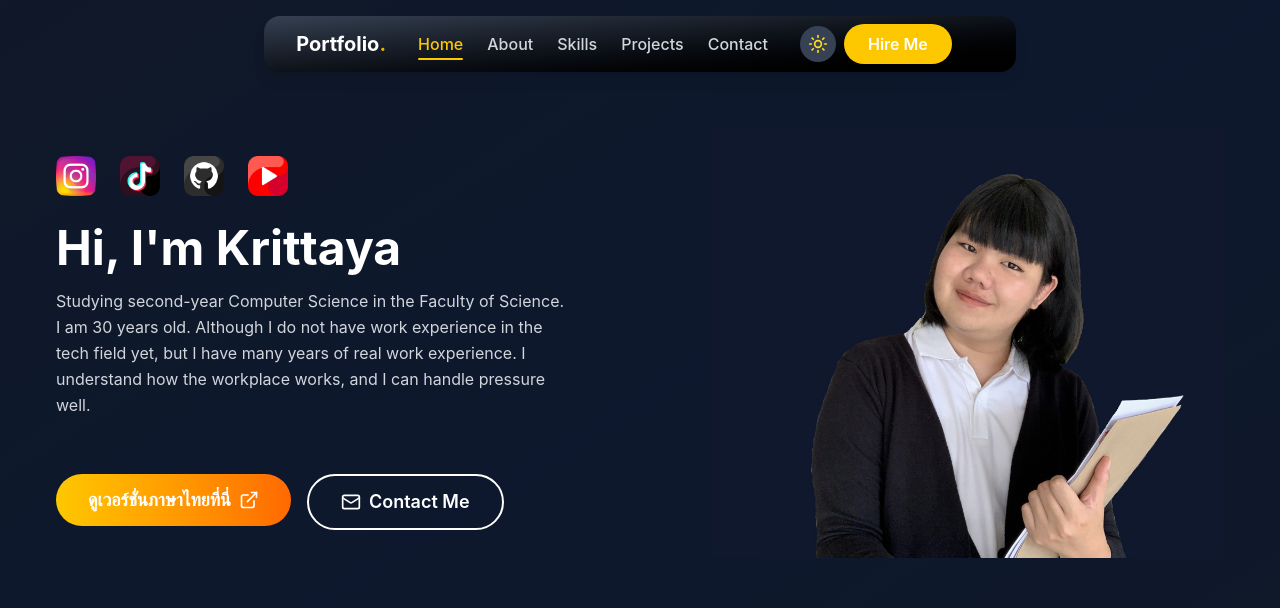
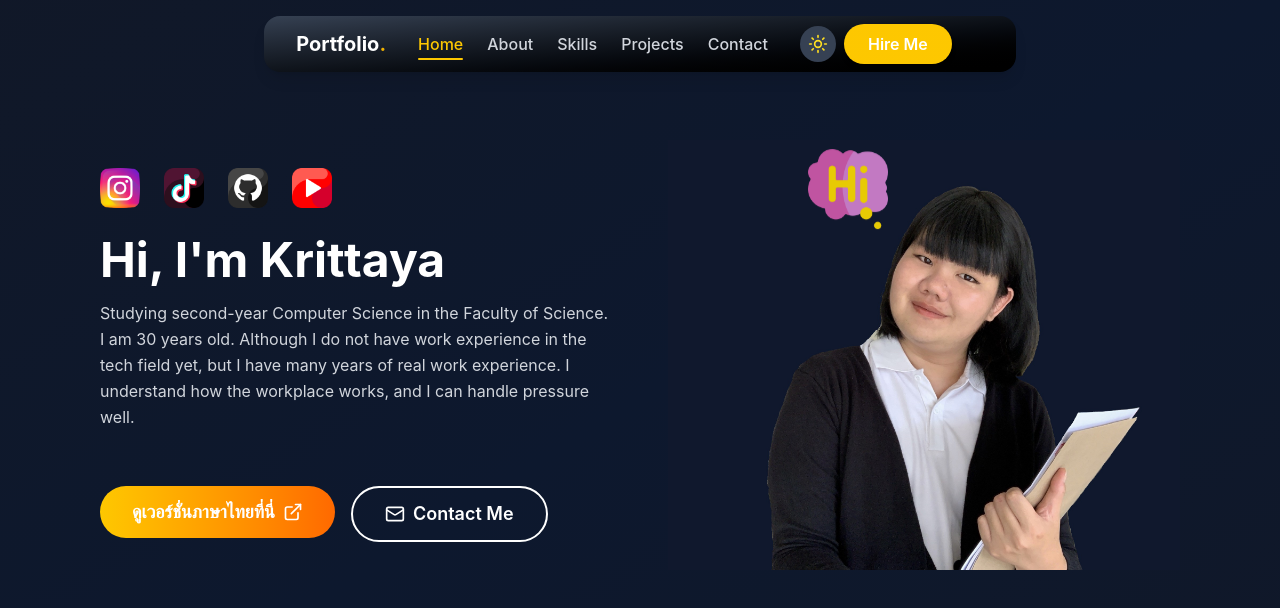
Before and after one commit to SmileCat42/SmileCat42.github.io, a React (Vite) app: page / in a window 1280 px wide. Shown: the top 608 px of the page. Built offline with nearby package versions, Linux system fonts and the light colour scheme.

Commit message:
build icon Hi!

```diff
--- a/src/component/Hero.jsx
+++ b/src/component/Hero.jsx
@@ -4,6 +4,7 @@ import github from '../assets/github.png'
 import youtube from '../assets/youtube.png'
 import { ExternalLink } from "lucide-react";
 import { Mail } from "lucide-react";
+import hi from '../assets/hi.png'
 import golf from "../assets/golf01.jpg"
 
 const Hero = ({ darkMode }) => {
@@ -39,8 +40,8 @@ const Hero = ({ darkMode }) => {
                 data-aos='fade-up'
                 data-aos-delay='250'
                 className='body-font z-10'>
-                <div className='container mx-auto flex px-4 sm:px-8 lg:px-14
-            py-12 lg:py-32 flex-col lg:flex-row items-center justify-between
+                <div className='container mx-auto flex px-4 sm:px-8 lg:px-25
+            py-12 lg:py-35 flex-col lg:flex-row items-center justify-between
             lg:mt-0 mt-14'>
                     <div className='lg:w-1/2 w-full flex flex-col items-center
                 lg:items-start text-center lg:text-left mb-12 lg:mb-0'>
@@ -95,7 +96,7 @@ const Hero = ({ darkMode }) => {
                     bg-linear-to-r from-yellow-400 to-orange-500 border-0
                     py-3 px-6 sm:px-8 hover:shadow-[0_0_40px_rgb(255,165,0,0.7)]
                     rounded-full text-base sm:text-lg font-semibold transition-all
-                    duration-300 tranform'>
+                    duration-300 transform'>
                                         ดูเวอร์ชั่นภาษาไทยที่นี่
                                         <ExternalLink className='w-4 h-4 sm:h-5 sm:w-5 ml-2' />
                                     </button>
@@ -103,7 +104,7 @@ const Hero = ({ darkMode }) => {
                                 <a href="#contact" className='w-full sm:w-auto'>
                                     <button className={`w-full sm:w-auto
                     inline-flex items-center ${theme.buttonSecondary}
-                    justify-center text-white border-0
+                    justify-center border-0
                     py-3 px-6 sm:px-8 hover:shadow-[0_0_40px_rgb(255,165,0,0.7)]
                     rounded-full text-base sm:text-lg font-semibold transition-all
                     duration-300 tranform`}>
@@ -125,8 +126,16 @@ const Hero = ({ darkMode }) => {
                              <div className='relative overflow-hidden'>
                                 <img
                                 src={golf}
-                                alt="" />
+                                alt="golf image"
+                                className='w-full h-auto object-cover transform
+                                hover:scale-105 transition-transform duration-500' />
                             </div>
+                            <img
+                            src={hi}
+                            alt="Hi icon"
+                            className='absolute -top-2 sm:top-3 left-28
+                            sm:left-35 w-14 h-14 sm:w-20 sm:h-20 object-contain
+                            animate-bounce opacity-90 z-10' />
                         </div>
 
                     </div>
```
